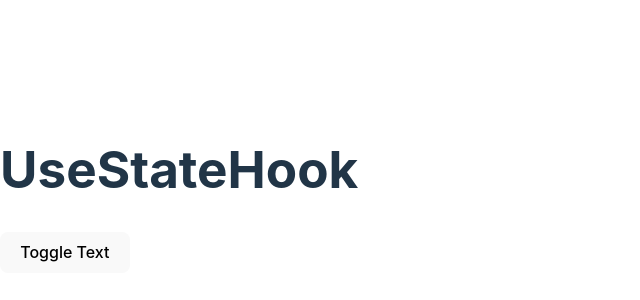
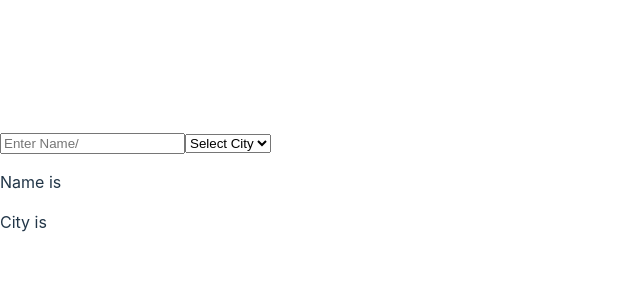
Before and after one commit to developer-mohitsoni/React-All-Hooks-Practice, a React (Vite) app: page / in a window 1280 px wide. Shown: the part 210-510 px from the top of the page, without its empty margins (0-640 px from the left). Built offline with nearby package versions, Linux system fonts and the light colour scheme.

Commit message:
useStateHook - Example-2

```diff
--- a/src/components/UseStateHook.jsx
+++ b/src/components/UseStateHook.jsx
@@ -1,21 +1,52 @@
 import { useState } from "react";
 
+const initialState = {
+  name: "",
+  city: "",
+};
+
 const UseStateHook = () => {
-  const [toggleText, setToggleText] = useState(false);
+  const [formData, setFormData] = useState(initialState);
 
-  console.log(toggleText);
+  const handleNameChange = (e) => {
+    setFormData({
+      ...formData,
+      name: e.target.value,
+    });
+  };
 
-  const handleToggleText = () => {
-    setToggleText(!toggleText);
+  const handleCityChange = (e) => {
+    setFormData({
+      ...formData,
+      city: e.target.value,
+    });
   };
+
+  console.log(formData);
 
   return (
     <>
-      <div className="App">
-        <h1>UseStateHook</h1>
+      <div>
+        <input
+          onChange={handleNameChange}
+          type="text"
+          name="name"
+          placeholder="Enter Name/"
+        />
+        <select onChange={handleCityChange} name="city">
+          <option value="" id="">
+            Select City
+          </option>
+          <option value="bengaluru" id="bangaluru">
+            Bengaluru
+          </option>
+          <option value="mumbai" id="mumbai">
+            Mumbai
+          </option>
+        </select>
         <div>
-          {toggleText ? <p>Hello World</p> : null}
-          <button onClick={() => handleToggleText()}>Toggle Text</button>
+          <p>Name is {formData.name}</p>
+          <p>City is {formData.city}</p>
         </div>
       </div>
     </>
```
